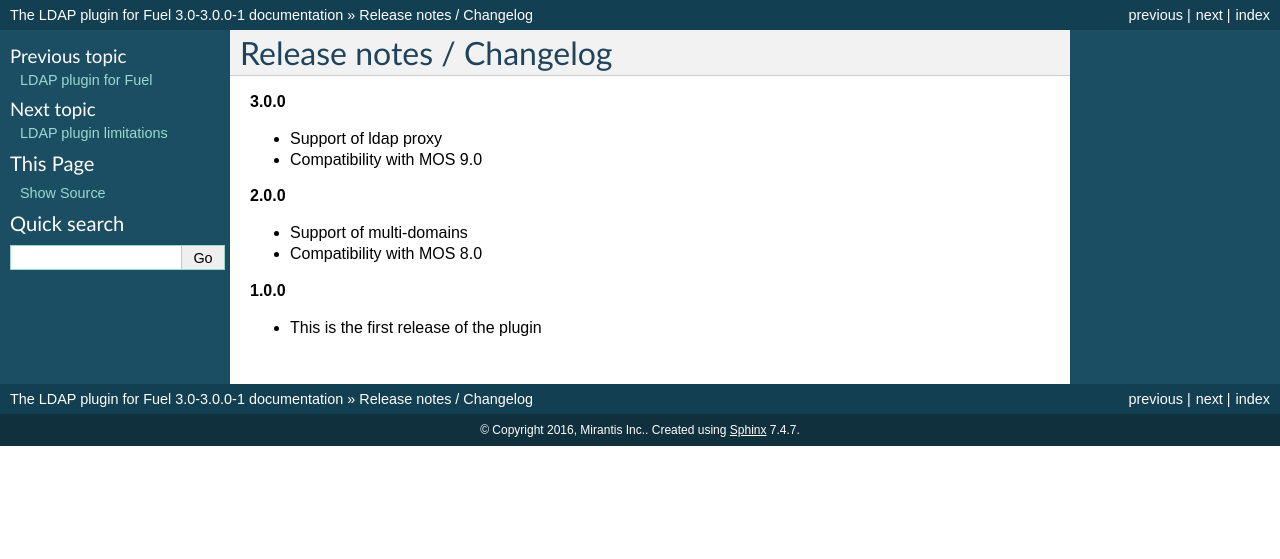
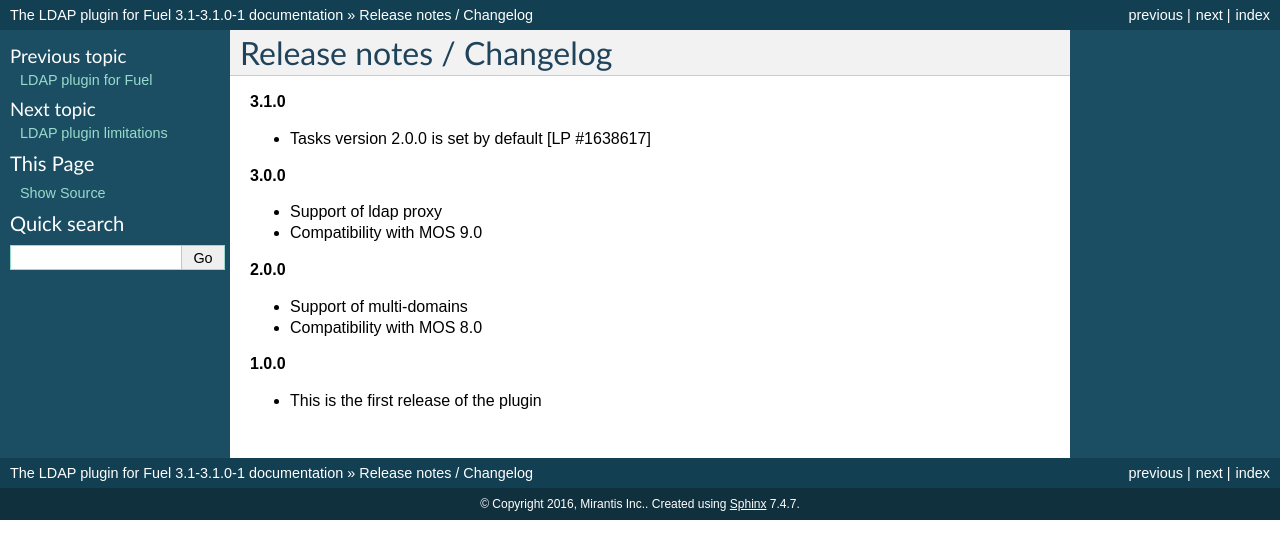
Before and after one commit to openstack-archive/fuel-plugin-ldap, a Sphinx documentation site: the page built from doc/source/changelog.rst, in a window 1280 px wide. Shown: the top 559 px of the page. Built offline with Sphinx 7.4.7, drawn with Linux system fonts in a browser that asks for light colours.

Commit message:
Release plugin 3.1.0 version
Change-Id: Ia4f9355aea0be9255e4d4df19242b53e29545889

```diff
--- a/doc/source/changelog.rst
+++ b/doc/source/changelog.rst
@@ -1,5 +1,9 @@
 Release notes / Changelog
 =========================
+
+**3.1.0**
+
+* Tasks version 2.0.0 is set by default [LP #1638617]
 
 **3.0.0**
 
--- a/doc/source/conf.py
+++ b/doc/source/conf.py
@@ -11,8 +11,8 @@ master_doc = 'index'
 project = u'The LDAP plugin for Fuel'
 copyright = u'2016, Mirantis Inc.'
 
-version = '3.0-3.0.0-1'
-release = '3.0-3.0.0-1'
+version = '3.1-3.1.0-1'
+release = '3.1-3.1.0-1'
 
 exclude_patterns = []
 
--- a/doc/source/installation.rst
+++ b/doc/source/installation.rst
@@ -15,12 +15,12 @@ To install LDAP plugin, follow these steps:
    that). If you do not have the Fuel Master node yet, see `Quick Start Guide
    <http://docs.openstack.org/developer/fuel-docs/userdocs/fuel-install-guide/install/install_install_fuel_master_node.html>`_::
 
-   # scp ldap-3.0-3.0.0-1.noarch.rpm root@<Fuel_Master_IP>:/tmp
+   # scp ldap-3.1-3.1.0-1.noarch.rpm root@<Fuel_Master_IP>:/tmp
 
 #. Log into the Fuel Master node. Install the plugin::
 
    # cd /tmp
-   # fuel plugins --install ldap-3.0-3.0.0-1.noarch.rpm
+   # fuel plugins --install ldap-3.1-3.1.0-1.noarch.rpm
 
 #. Check if the plugin was installed successfully
 
@@ -29,4 +29,4 @@ To install LDAP plugin, follow these steps:
         # fuel plugins
         id | name | version | package_version | releases
         ---+------+---------+-----------------+--------------------
-        1  | ldap | 3.0.0   | 3.0.0           | ubuntu (mitaka-9.0)
+        1  | ldap | 3.1.0   | 3.1.0           | ubuntu (mitaka-9.0)
--- a/doc/source/removal.rst
+++ b/doc/source/removal.rst
@@ -5,7 +5,7 @@ Delete all environments, in which the LDAP plugin has been enabled.
 
 #. Uninstall the plugin::
 
-      # fuel plugins --remove ldap==3.0.0
+      # fuel plugins --remove ldap==3.1.0
 
 #. Check if the plugin was uninstalled successfully::
 
--- a/metadata.yaml
+++ b/metadata.yaml
@@ -1,6 +1,6 @@
 name: ldap
 title: LDAP plugin for Keystone
-version: '3.0.0'
+version: '3.1.0'
 description: Enable to use LDAP authentication backend for Keystone
 fuel_version: ['9.0']
 licenses: ['Apache License Version 2.0']
```
